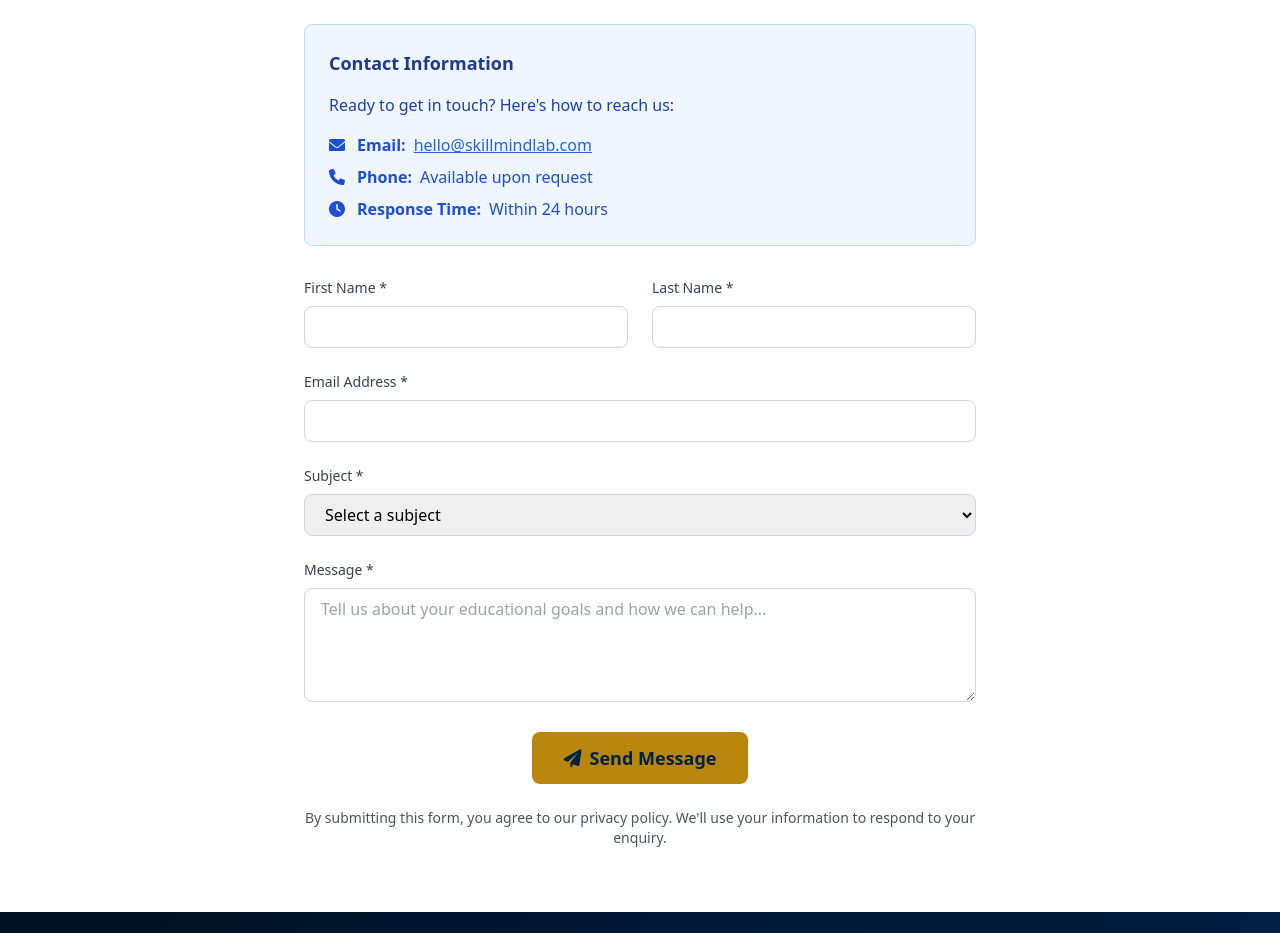
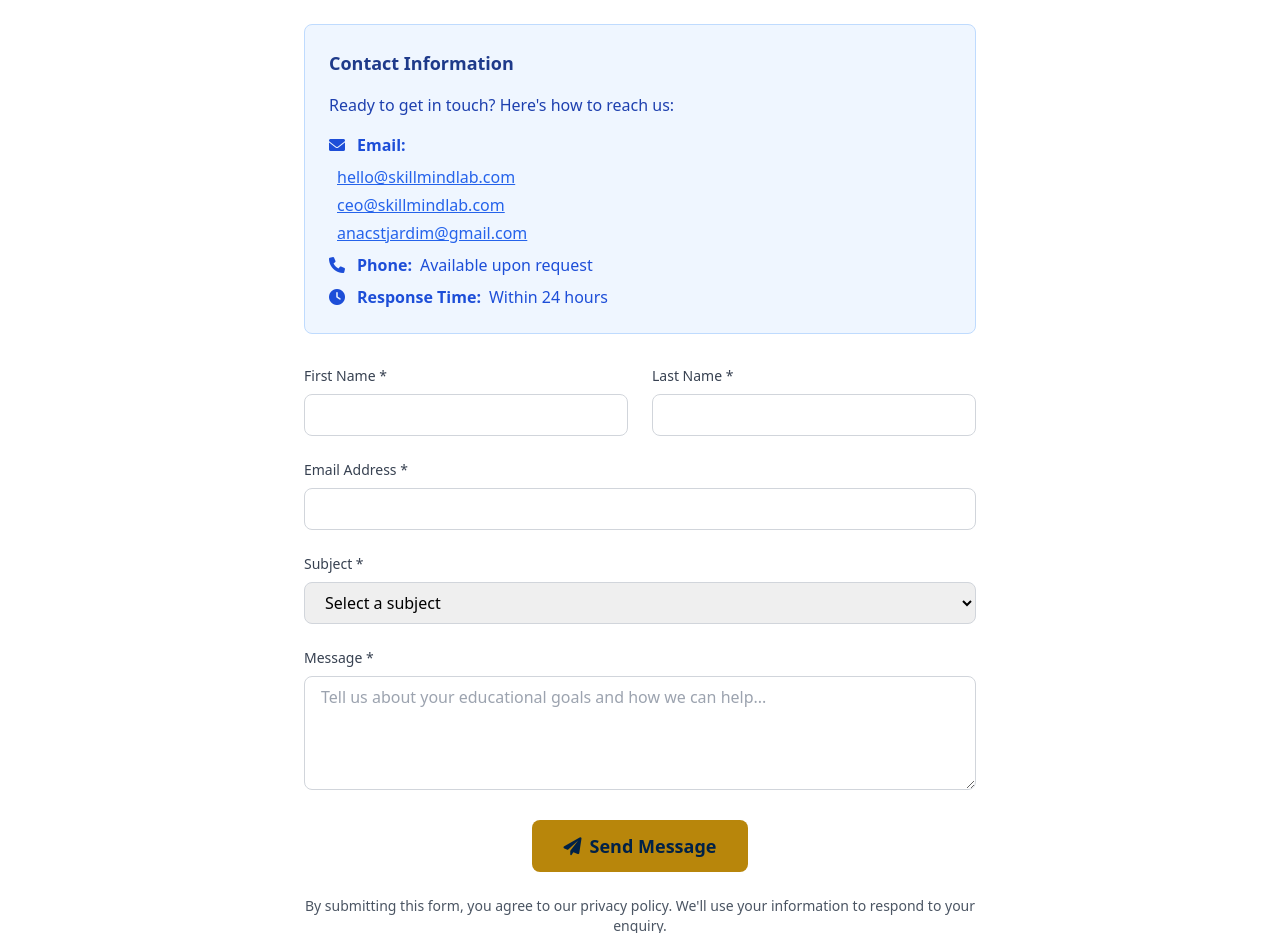
Before and after one commit to ceo421/skillbootcamps-website, a plain HTML site: page about.html in a window 1280 px wide. Shown: the part 3720-4653 px from the top of the page. Drawn offline with nearby package versions, Linux system fonts and the light colour scheme.

Commit message:
Update contact form to send to all three email addresses

```diff
--- a/about.html
+++ b/about.html
@@ -548,7 +548,12 @@
                     <div class="space-y-2">
                         <p class="flex items-center text-blue-700">
                             <i class="fas fa-envelope mr-3"></i>
-                            <strong>Email:</strong> <a href="mailto:hello@skillmindlab.com" class="ml-2 text-blue-600 hover:text-blue-800 underline">hello@skillmindlab.com</a>
+                            <strong>Email:</strong>
+                            <div class="ml-2 space-y-1">
+                                <div><a href="mailto:hello@skillmindlab.com" class="text-blue-600 hover:text-blue-800 underline">hello@skillmindlab.com</a></div>
+                                <div><a href="mailto:ceo@skillmindlab.com" class="text-blue-600 hover:text-blue-800 underline">ceo@skillmindlab.com</a></div>
+                                <div><a href="mailto:anacstjardim@gmail.com" class="text-blue-600 hover:text-blue-800 underline">anacstjardim@gmail.com</a></div>
+                            </div>
                         </p>
                         <p class="flex items-center text-blue-700">
                             <i class="fas fa-phone mr-3"></i>
@@ -687,7 +692,7 @@
 Timestamp: ${new Date().toLocaleString()}`;
 
             // Show instructions to user
-            alert(`Thank you for your message! Please email us at hello@skillmindlab.com with the following information:
+            alert(`Thank you for your message! Please email us at hello@skillmindlab.com, ceo@skillmindlab.com, and anacstjardim@gmail.com with the following information:
 
 Subject: New Contact Form Submission - ${subject}
 
```
